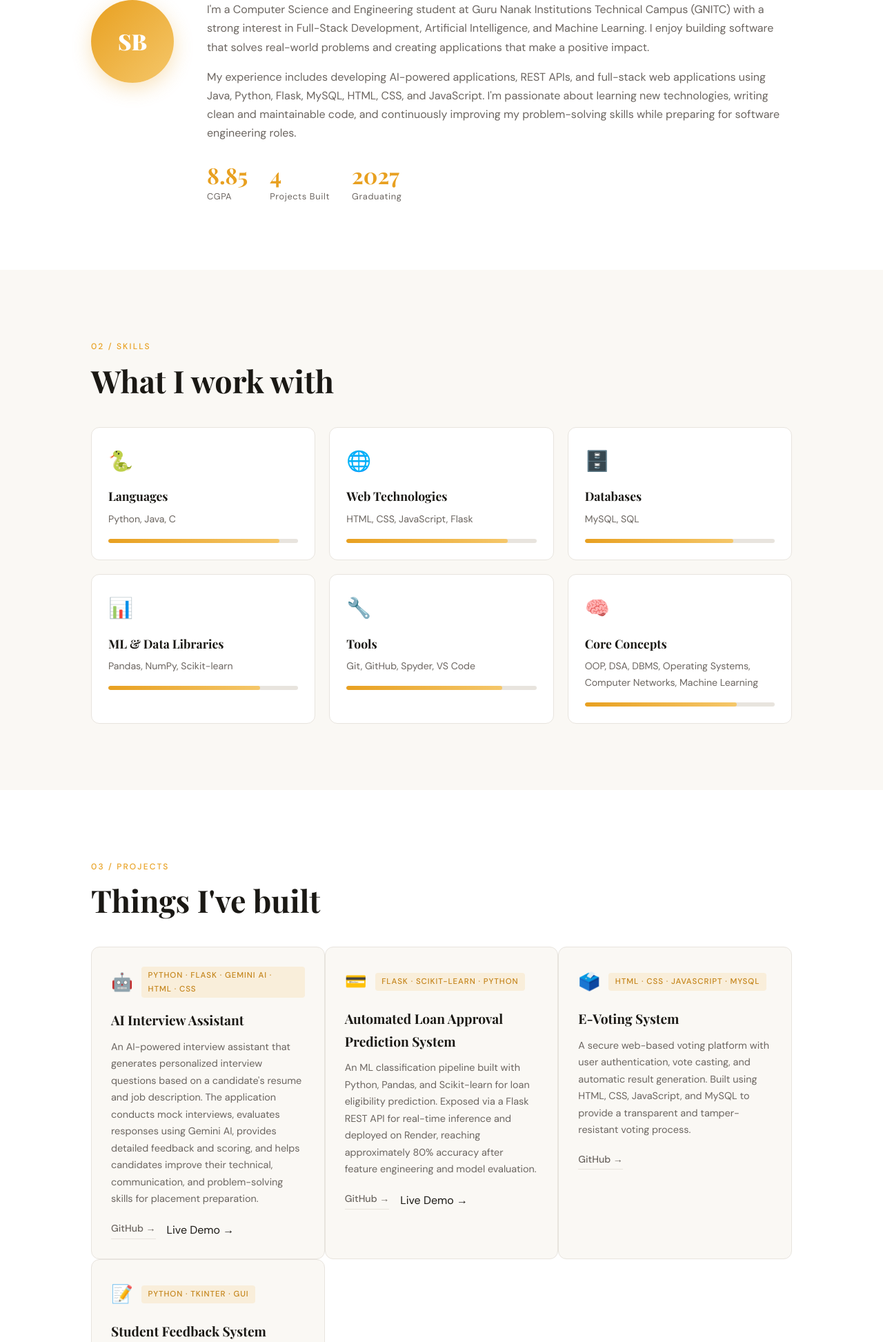
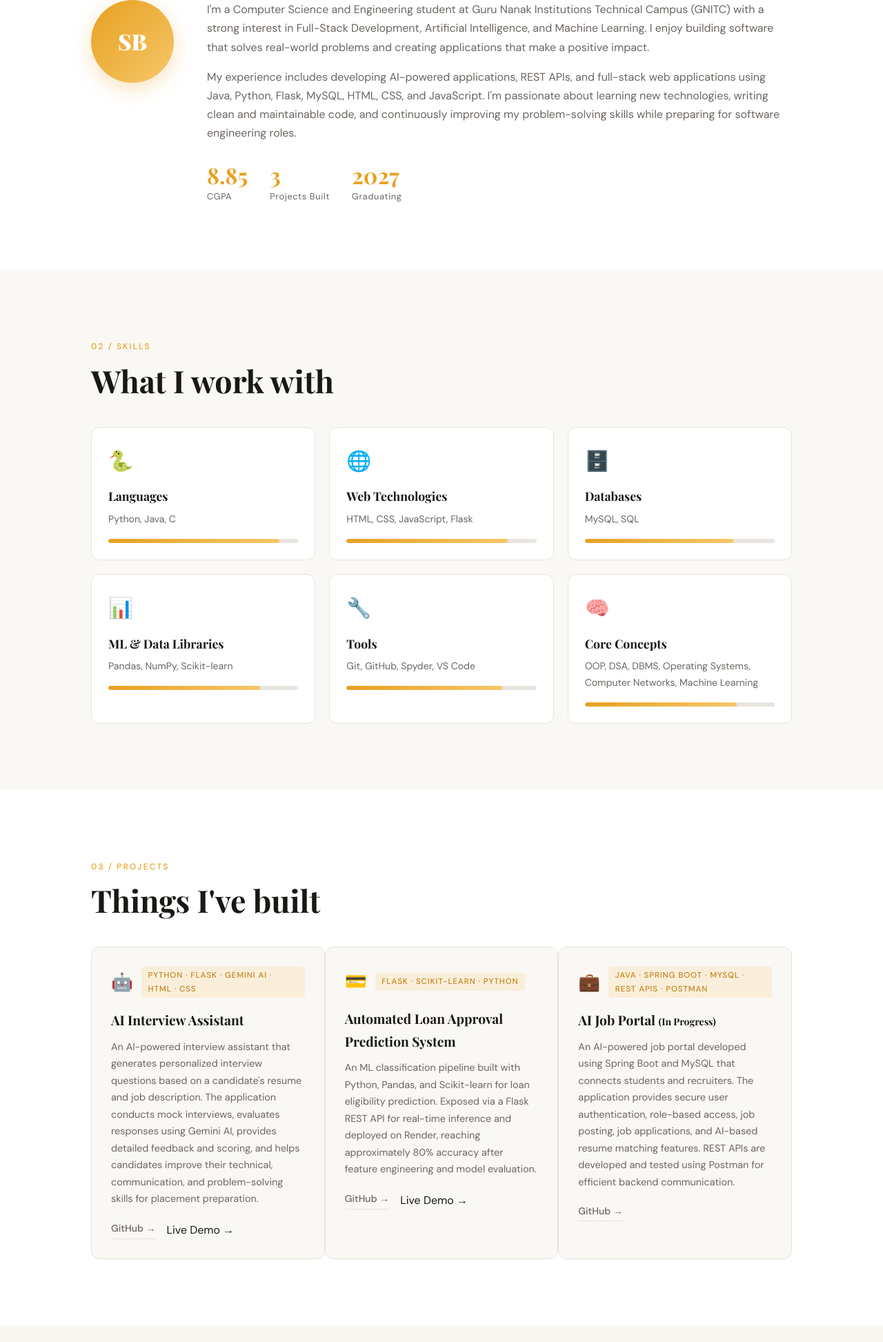
Before and after one commit to saniya331/saniya-portfolio, a Flask app: page / in a window 1280 px wide. Shown: the part 1027-2972 px from the top of the page at 69% size. Run offline with Flask 3, Linux system fonts and the light colour scheme.

Commit message:
updated resume

```diff
--- a/templates/index.html
+++ b/templates/index.html
@@ -91,7 +91,7 @@
 </p>
           <div class="about-stats">
             <div class="stat"><span class="stat-num">8.85</span><span class="stat-label">CGPA</span></div>
-            <div class="stat"><span class="stat-num">4</span><span class="stat-label">Projects Built</span></div>
+            <div class="stat"><span class="stat-num">3</span><span class="stat-label">Projects Built</span></div>
             <div class="stat"><span class="stat-num">2027</span><span class="stat-label">Graduating</span></div>
           </div>
         </div>
@@ -215,50 +215,36 @@
 
         <!-- Project 3 -->
 <article class="project-card">
-        <div class="project-header" style="--accent:#34c98d">
-          <span class="project-icon">🗳️</span>
-          <span class="project-tag">HTML · CSS · JavaScript · MySQL</span>
+
+  <div class="project-header" style="--accent:#10b981">
+    <span class="project-icon">💼</span>
+    <span class="project-tag">
+      Java · Spring Boot · MySQL · REST APIs · Postman
+    </span>
   </div>
 
-        <h3>E-Voting System</h3>
+  <h3>AI Job Portal <span style="font-size:14px;">(In Progress)</span></h3>
 
   <p>
-          A secure web-based voting platform with user authentication,
-          vote casting, and automatic result generation. Built using HTML,
-          CSS, JavaScript, and MySQL to provide a transparent and
-          tamper-resistant voting process.
+    An AI-powered job portal developed using Spring Boot and MySQL
+    that connects students and recruiters. The application provides
+    secure user authentication, role-based access, job posting,
+    job applications, and AI-based resume matching features.
+    REST APIs are developed and tested using Postman for efficient
+    backend communication.
   </p>
 
   <div class="project-links">
-          <a href="https://github.com/saniya331/e-voting-system" class="btn-link">
+
+    <a href="https://github.com/saniya331/ai-job-portal"
+       class="btn-link"
+       target="_blank">
        GitHub →
     </a>
-        </div>
-      </article>
 
-      <!-- Project 4 -->
-      <article class="project-card">
-        <div class="project-header" style="--accent:#f7874f">
-          <span class="project-icon">📝</span>
-          <span class="project-tag">Python · Tkinter · GUI</span>
   </div>
 
-        <h3>Student Feedback System</h3>
-
-        <p>
-          A desktop-based feedback management application developed with
-          Python and Tkinter. Designed an intuitive GUI for collecting,
-          storing, and managing student feedback, replacing the traditional
-          paper-based process.
-        </p>
-
-        <div class="project-links">
-          <a href="https://github.com/saniya331/student-feedback-system" class="btn-link">
-            GitHub →
-          </a>
-        </div>
 </article>
-
     </div>
   </div>
 </section>
```
Also changed, not shown: 1 other file. Lines whose indentation alone changed are shown as unchanged.
